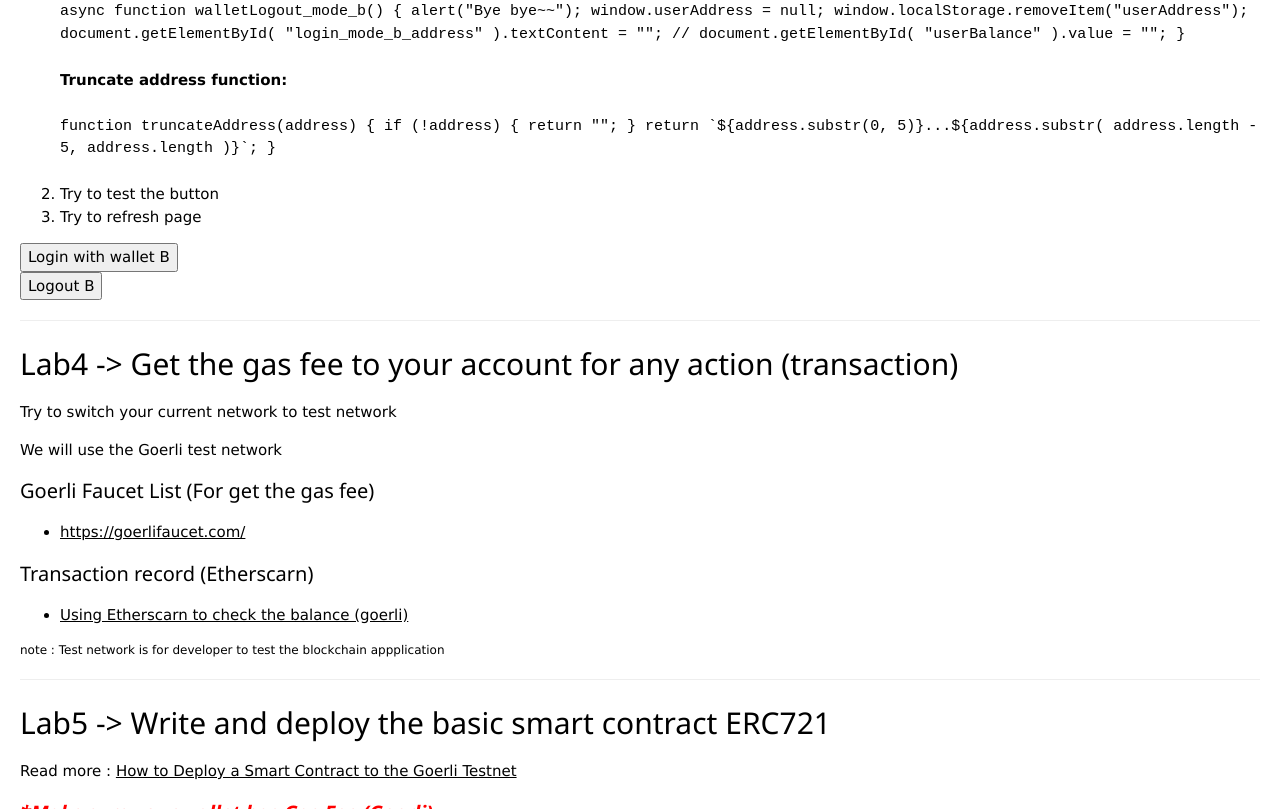
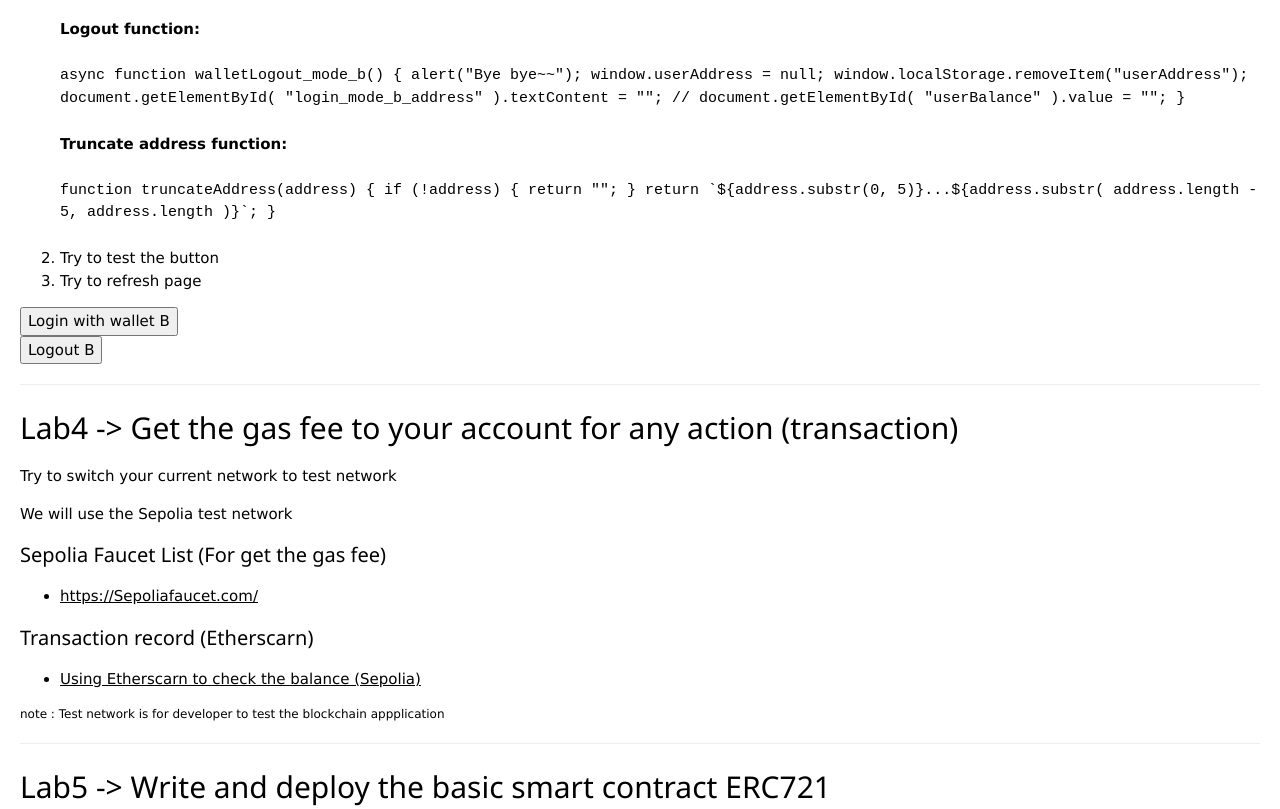
Before and after one commit to Kris-hacker/Basic_ERC721_HTML_Javascript, a plain HTML site: page index.html in a window 1280 px wide. Shown: the part 1991-2800 px from the top of the page. Drawn offline with nearby package versions, Linux system fonts and the light colour scheme; a script that the page names is missing.

Commit message:
Update index.html

```diff
--- a/index.html
+++ b/index.html
@@ -27,13 +27,11 @@
             <h1 style="text-align: center;">NFT Learning without Node.js (For no any exp student | basic JS development only)</h1>
             <p style="text-align:center;"> - By Kris_hacker , hack the wallet , M31003 Course Tutorial"</p>
         </header>
-        <script type="text/javascript">
 
-
-          </script>
         <hr>
         <div>
             <h2>Lab1 -> Getting start - Install the wallet </h2>
+            <h1><a href="https://github.com/Kris-hacker/Basic_ERC721_HTML_Javascript">Source code here</a></b></h1>
             <p>Install the wallet : <a href="https://metamask.io/">download the wallet</a></p>
             <p>Install the Metamask wallet frist , then login the wallet on Metamask.</p>
             <h4>Task:</h4>
@@ -185,16 +183,16 @@
          <div>
             <h2>Lab4 -> Get the gas fee to your account for any action (transaction)</h2>
             <p>Try to switch your current network to test network</p>
-            <p>We will use the Goerli test network</p>
-            <h4>Goerli Faucet List (For get the gas fee)</h4>
+            <p>We will use the Sepolia test network</p>
+            <h4>Sepolia Faucet List (For get the gas fee)</h4>
 
             <ul>
-                <li><a href="https://goerlifaucet.com/">https://goerlifaucet.com/</a></li>
+                <li><a href="https://Sepoliafaucet.com/">https://Sepoliafaucet.com/</a></li>
             </ul>
 
             <h4>Transaction record (Etherscarn)</h4>
             <ul>
-                <li> <a href="https://goerli.etherscan.io/">Using Etherscarn to check the balance (goerli)</a></li>
+                <li> <a href="https://Sepolia.etherscan.io/">Using Etherscarn to check the balance (Sepolia)</a></li>
             </ul>
 
 
@@ -203,8 +201,8 @@
         <hr>
         <div>
             <h2>Lab5 -> Write and deploy the basic smart contract ERC721</h2>
-            <p>Read more :  <a href="https://docs.alchemy.com/docs/how-to-deploy-a-smart-contract-to-the-sepolia-testnet">How to Deploy a Smart Contract to the Goerli Testnet</a></p>
-            <h4><i><b style="color:red">*Make sure your wallet has Gas Fee (Goerli)</b></i></h4>
+            <p>Read more :  <a href="https://docs.alchemy.com/docs/how-to-deploy-a-smart-contract-to-the-sepolia-testnet">How to Deploy a Smart Contract to the Sepolia Testnet</a></p>
+            <h4><i><b style="color:red">*Make sure your wallet has Gas Fee (Sepolia)</b></i></h4>
             <h4><i><b style="color:red">*Make sure installed the node.js to deploy the simple NFT (ERC721) smart contract (only this part using node.js)</b></i></h4>
             <h4>Github clone | unzip the file for easy complete the task</h4>
             <ul>
```
